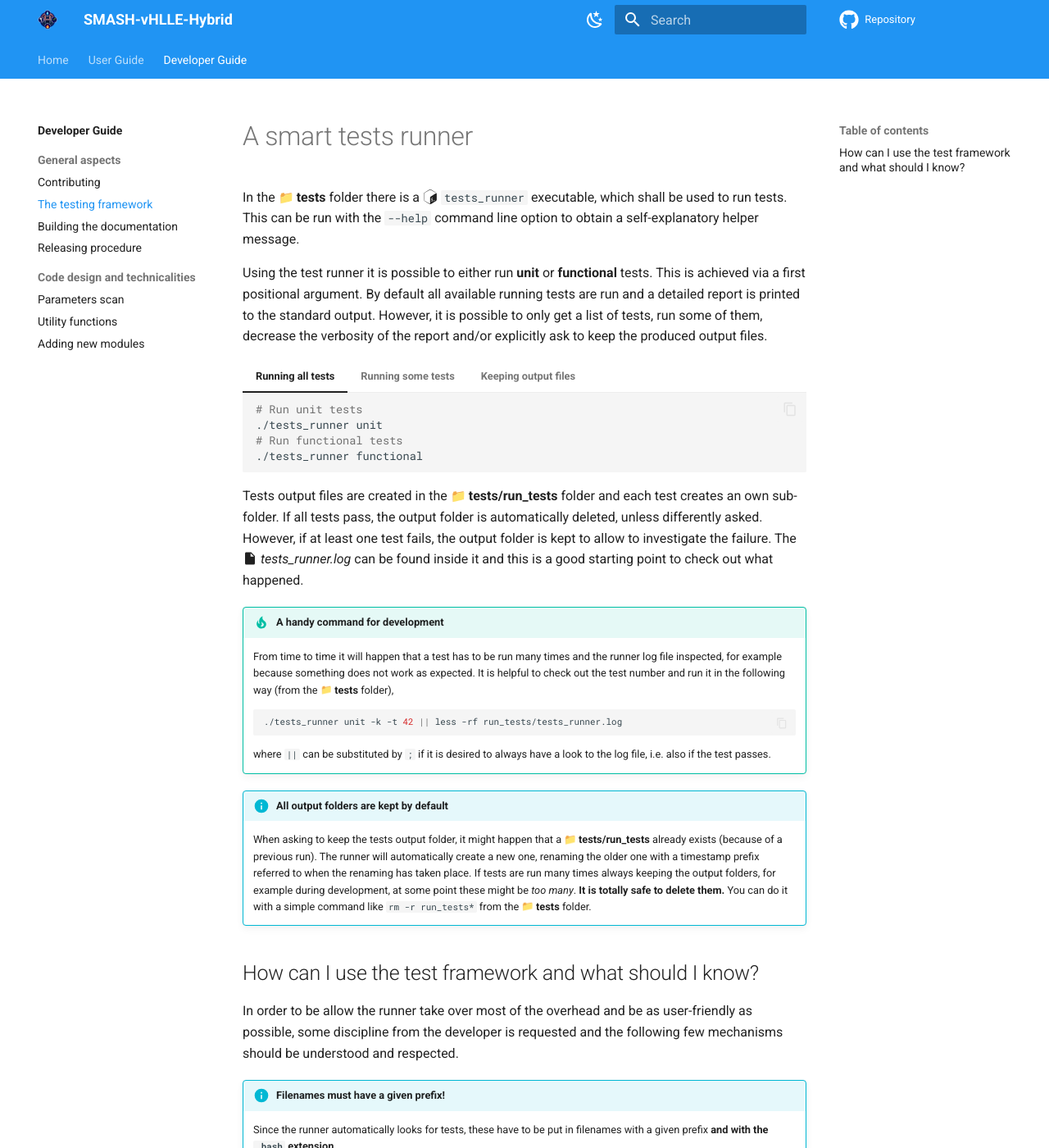
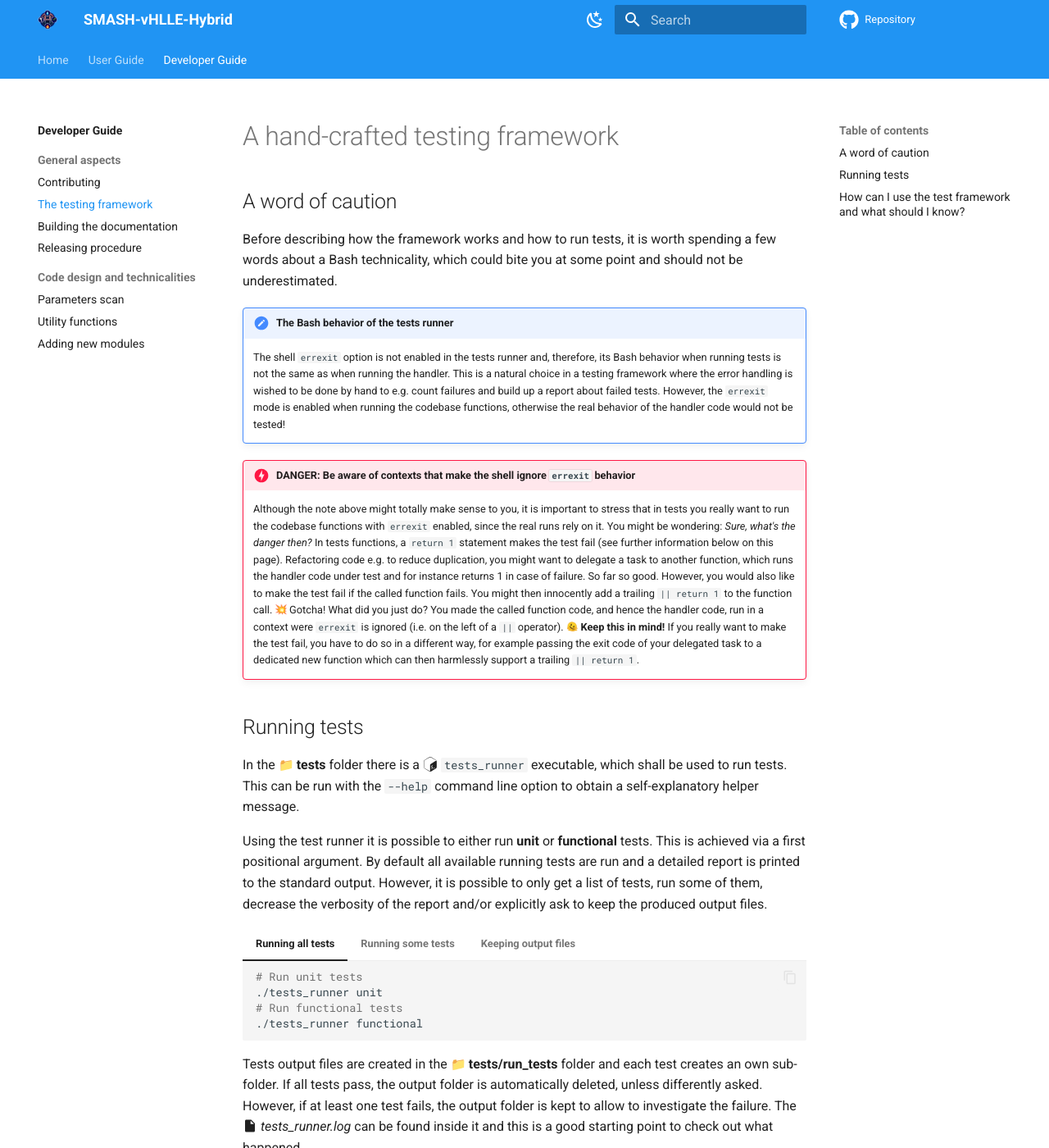
Before and after one commit to smash-transport/smash-vhlle-hybrid, an MkDocs documentation site: the page built from docs/developer/testing_framework.md, in a window 1280 px wide and 1400 px high. Shown: the whole window at 82% size. Built offline with MkDocs 1.6.1 and Material for MkDocs 9.7.7, drawn with Linux system fonts in a browser that asks for light colours; emoji names are drawn with the system emoji font; comment, search, counter and statistics services are not loaded; the version menu is left out; some of the changed text lies outside the part shown.

Commit message:
Add danger box to documentation about testing framework

```diff
--- a/docs/developer/testing_framework.md
+++ b/docs/developer/testing_framework.md
@@ -1,4 +1,29 @@
-# A smart tests runner
+# A hand-crafted testing framework
+
+## A word of caution
+
+Before describing how the framework works and how to run tests, it is worth spending a few words about a Bash technicality, which could bite you at some point and should not be underestimated.
+
+!!! note "The Bash behavior of the tests runner"
+    The shell `errexit` option is not enabled in the tests runner and, therefore, its Bash behavior when running tests is not the same as when running the handler.
+    This is a natural choice in a testing framework where the error handling is wished to be done by hand to e.g. count failures and build up a report about failed tests.
+    However, the `errexit` mode is enabled when running the codebase functions, otherwise the real behavior of the handler code would not be tested!
+
+!!! danger "DANGER: Be aware of contexts that make the shell ignore `errexit` behavior"
+    Although the note above might totally make sense to you, it is important to stress that in tests you really want to run the codebase functions with `errexit` enabled, since the real runs rely on it.
+    You might be wondering: _Sure, what's the danger then?_
+    In tests functions, a `return 1` statement makes the test fail (see further information below on this page).
+    Refactoring code e.g. to reduce duplication, you might want to delegate a task to another function, which runs the handler code under test and for instance returns 1 in case of failure.
+    So far so good.
+    However, you would also like to make the test fail if the called function fails.
+    You might then innocently add a trailing `|| return 1` to the function call.
+    :boom: Gotcha!
+    What did you just do?
+    You made the called function code, and hence the handler code, run in a context were `errexit` is ignored (i.e. on the left of a `||` operator). :melting_face:
+    **Keep this in mind!**
+    If you really want to make the test fail, you have to do so in a different way, for example passing the exit code of your delegated task to a dedicated new function which can then harmlessly support a trailing `|| return 1`.
+
+## Running tests
 
 In the :file_folder: **tests** folder there is a :simple-gnubash: `tests_runner` executable, which shall be used to run tests.
 This can be run with the `--help` command line option to obtain a self-explanatory helper message.
```
Also changed, not shown: other parts of docs/developer/testing_framework.md (+0 -5 lines).
